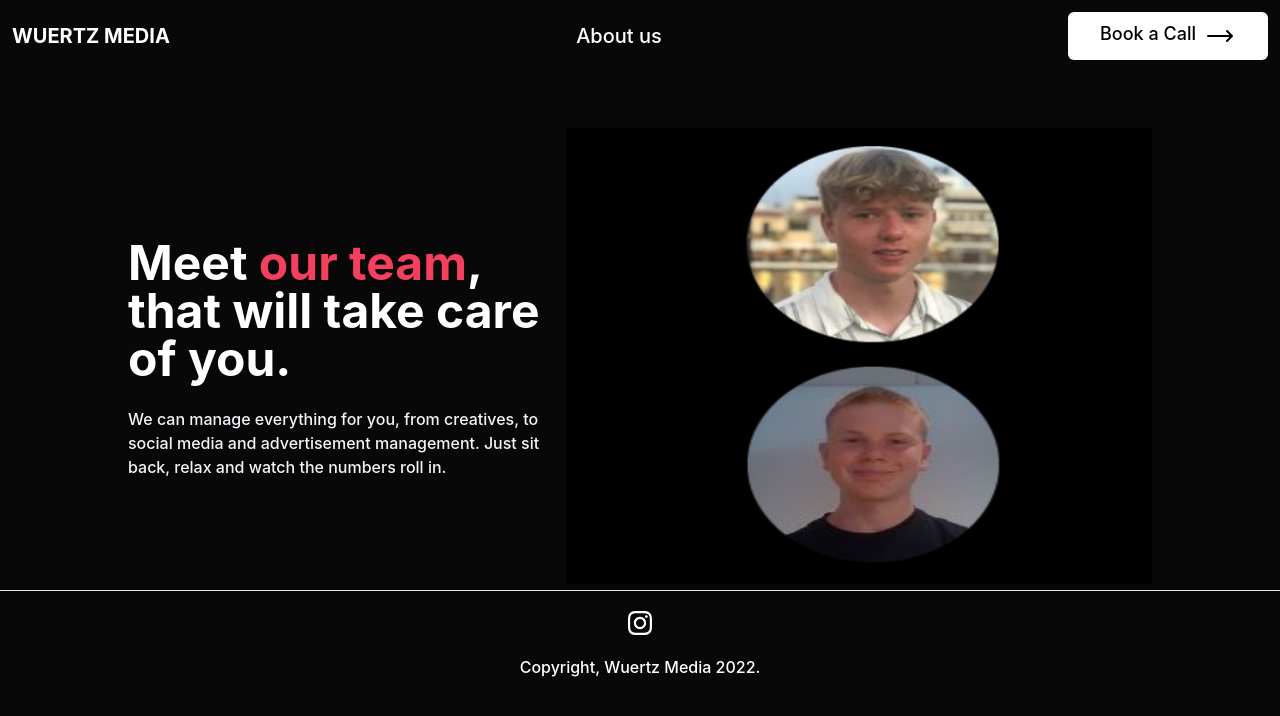
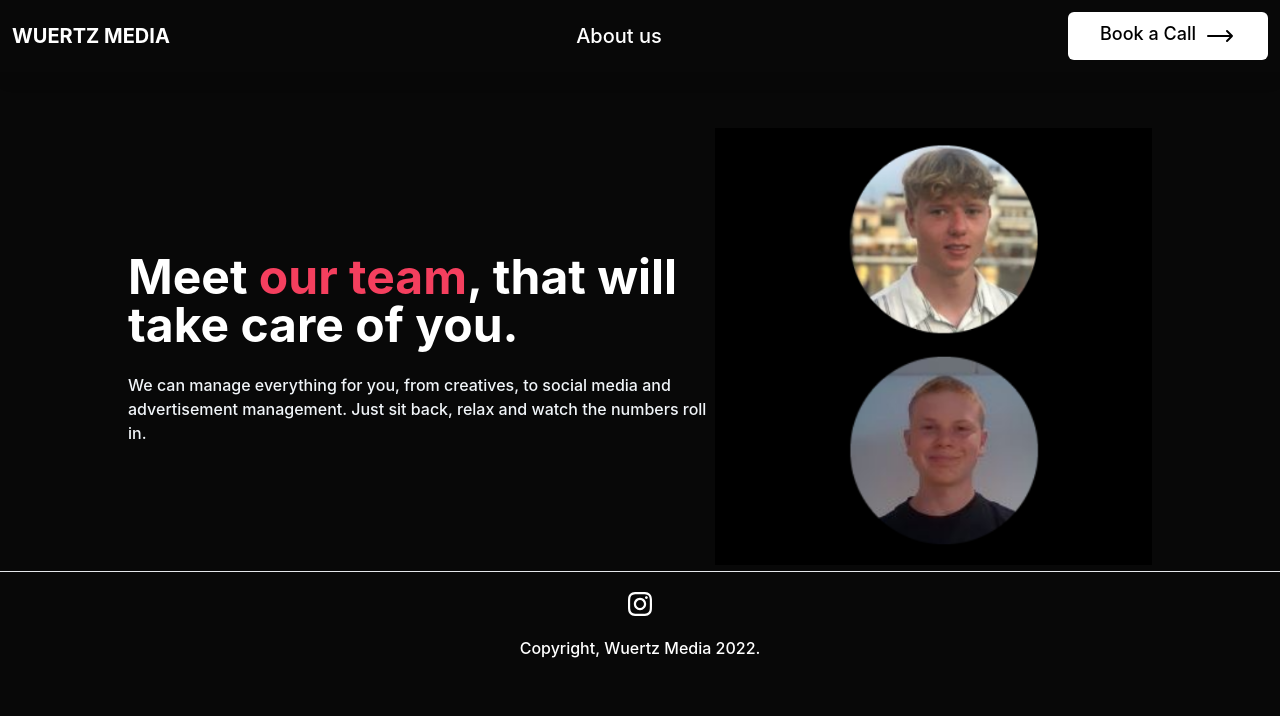
Before and after one commit to augustwoc/Wuertz-Media, a Next.js app: page /about-us in a window 1280 px wide. Shown: the top 716 px of the page. Built offline with nearby package versions, Linux system fonts and the light colour scheme.

Commit message:
Update about-us.tsx

```diff
--- a/pages/about-us.tsx
+++ b/pages/about-us.tsx
@@ -30,7 +30,7 @@ const Aboutus = () => {
             </p>
           </div>
           <div className="xl:block hidden">
-            <Image src={frontPhoto} height="700px" width="900px" />
+            <Image src={frontPhoto} height="500px" width="500px" />
           </div>
           </section>
 </div>
```
